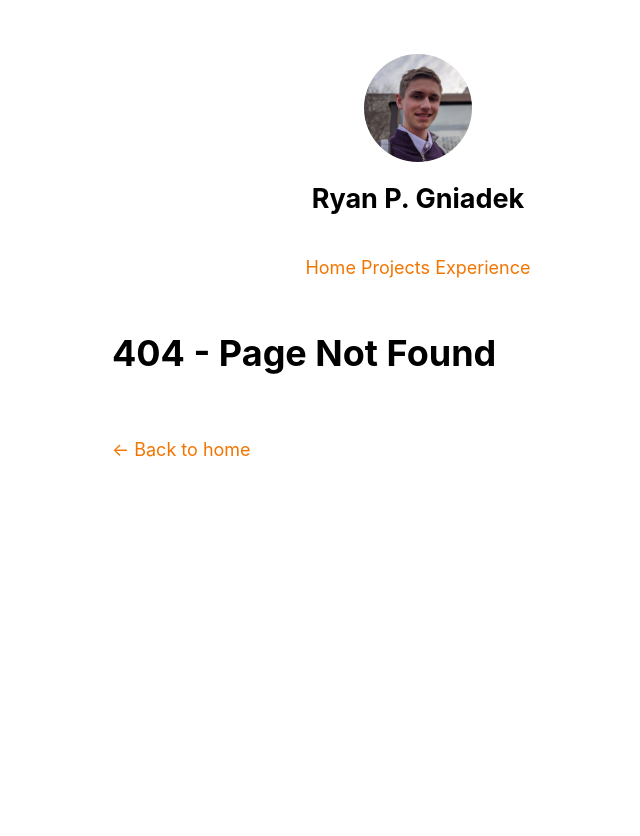
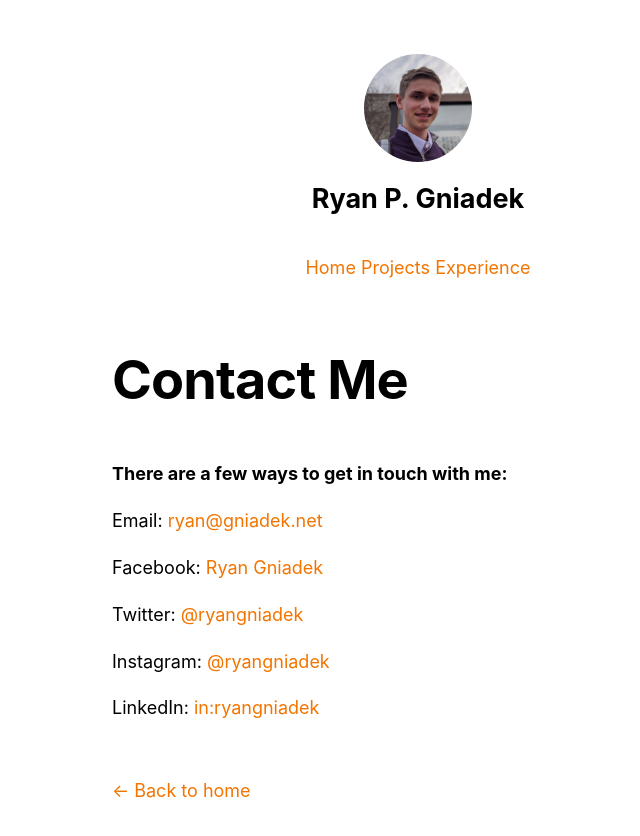
Before and after one commit to ryangniadek/next-js-website, a Next.js app: page /contact in a window 1280 px wide. Before the commit this address had no page. Shown: the top 836 px of the page, without its empty margins (222-862 px from the left). Before the commit the page ends 800 px from the top, so only its background shows below. Built offline with nearby package versions, Linux system fonts and the light colour scheme.

Commit message:
Added Contact

```diff
--- /dev/null
+++ b/pages/contact.js
@@ -0,0 +1,30 @@
+import Head from "next/head";
+import Link from "next/link";
+import Date from "../components/date";
+import Layout, { siteTitle } from "../components/layout";
+import utilStyles from "../styles/utils.module.css";
+
+const pageTitle = "Contact Me";
+
+export default function Contact() {
+  return (
+    <Layout>
+      <Head>
+        <title>
+          {pageTitle} | {siteTitle}
+        </title>
+      </Head>
+      <section className={utilStyles.headingXl}>
+        <h1>{pageTitle}</h1>
+      </section>
+      <section>
+        <p><b>There are a few ways to get in touch with me:</b></p>
+        <p>Email: <Link href="mailto:ryan@gniadek.net"><a>ryan@gniadek.net</a></Link></p>
+        <p>Facebook: <Link href="https://facebook.com/gniadekryan"><a>Ryan Gniadek</a></Link></p>
+        <p>Twitter: <Link href="https://twitter.com/ryangniadek"><a>@ryangniadek</a></Link></p>
+        <p>Instagram: <Link href="https://instagram.com/ryangniadek"><a>@ryangniadek</a></Link></p>
+        <p>LinkedIn: <Link href="https://linkedin.com/in/ryangniadek"><a>in:ryangniadek</a></Link></p>
+      </section>
+    </Layout>
+  );
+}
```
Also changed, not shown: pages/projects.js (+0 -10 lines), pages/resume.js (+0 -10 lines).
